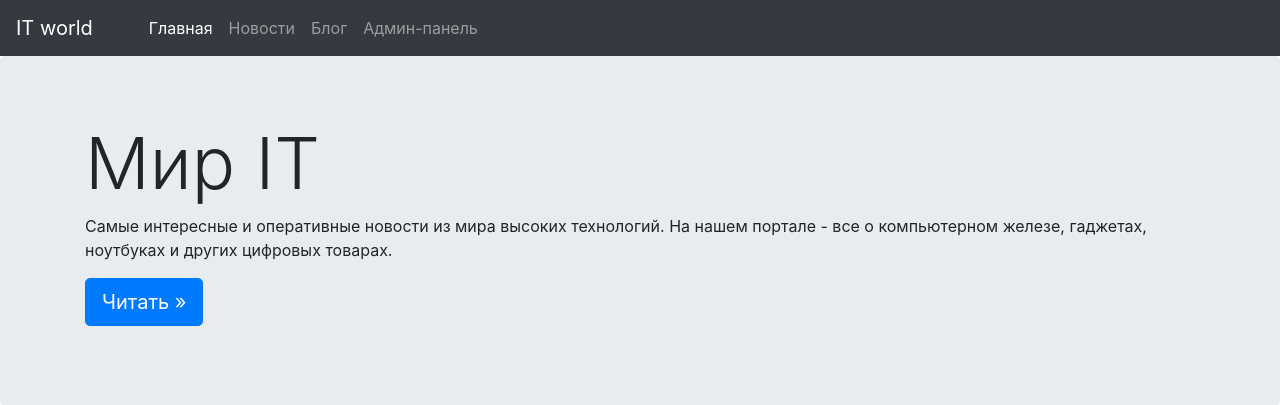
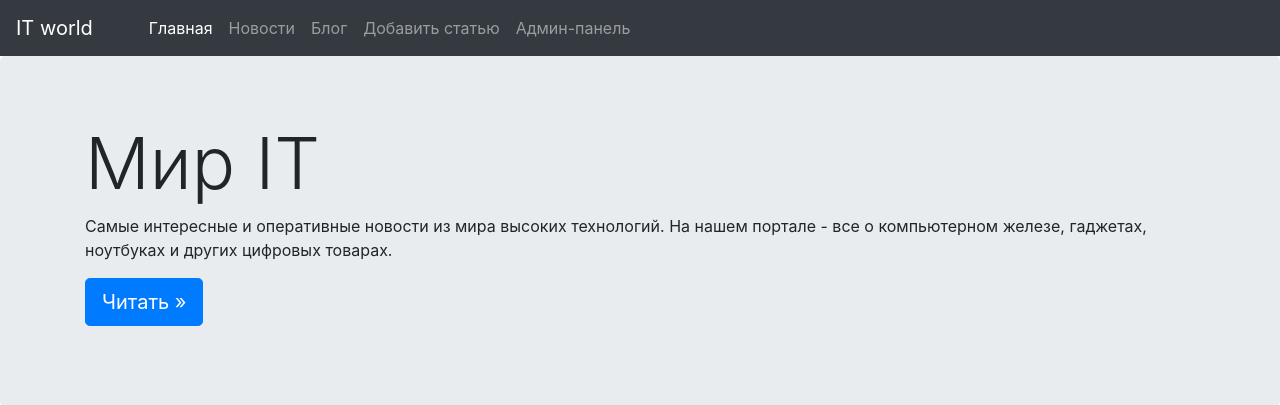
Before and after one commit to MarinaMagri/Learning, a Flask app: page / in a window 1280 px wide. Shown: the top 405 px of the page. Run offline with Flask 2, Linux system fonts and the light colour scheme; some libraries are stand-ins or nearby versions.

Commit message:
add some url

```diff
--- a/Udemy_course/Project/templates/base.html
+++ b/Udemy_course/Project/templates/base.html
@@ -29,6 +29,9 @@
                     <a class="nav-link" href="{{ url_for('blog') }}">Блог</a>
                 </li>
                 <li class="nav-item">
+                    <a class="nav-link" href="{{ url_for('new_post') }}"> Добавить статью</a>
+                </li>
+                <li class="nav-item">
                     <a class="nav-link" href="#">Админ-панель</a>
                 </li>
             </ul>
```
